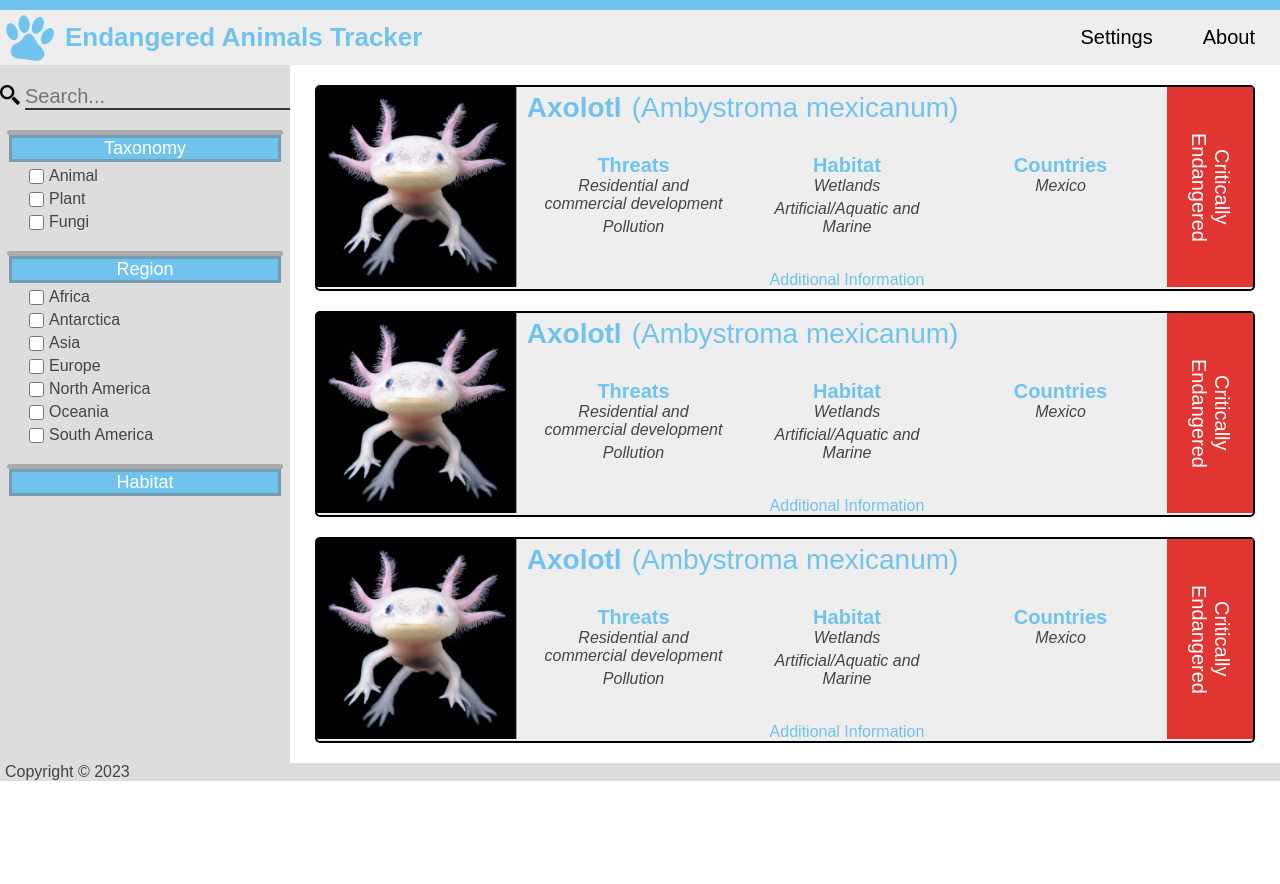
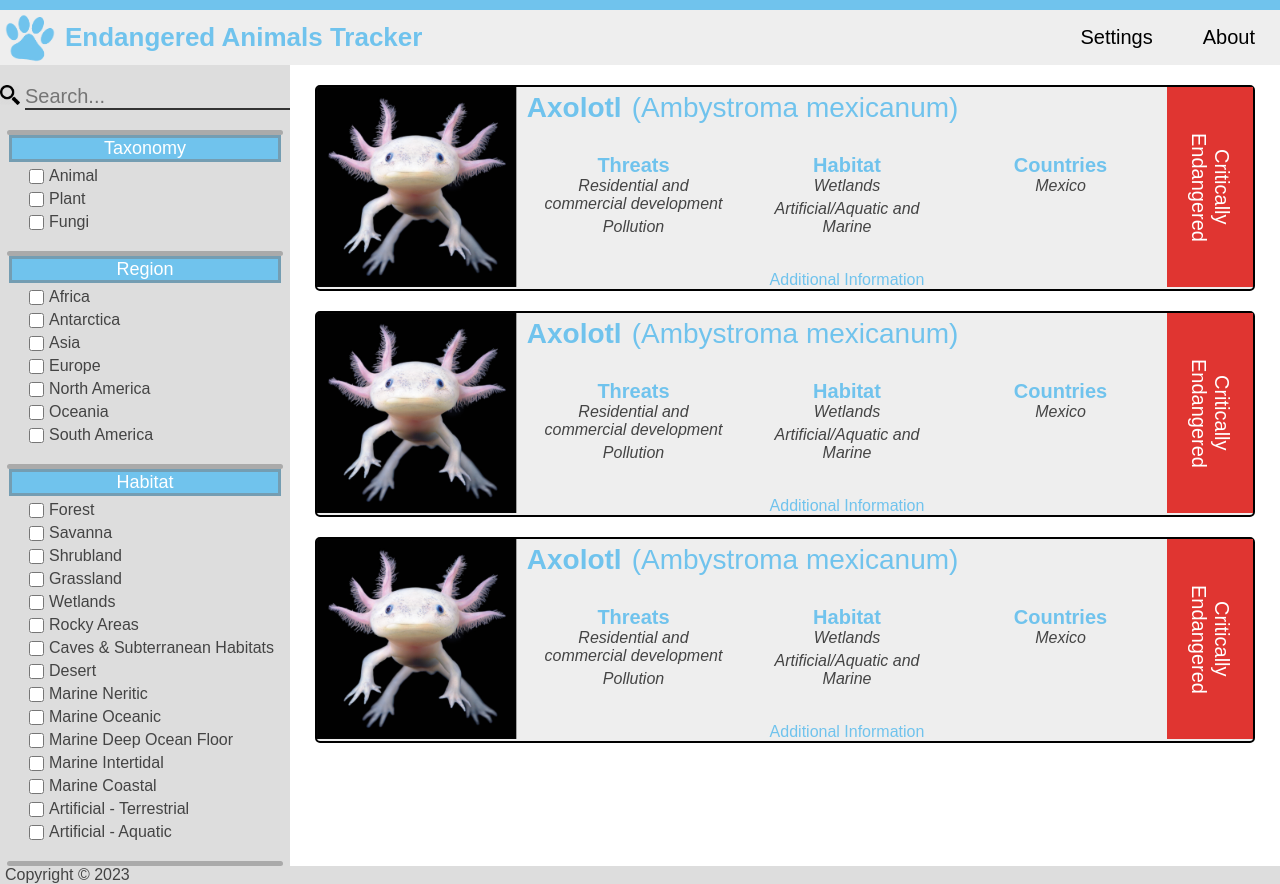
Before and after one commit to euouae682/endangered-animals-tracker, a Vue app: page / in a window 1280 px wide. Before the commit the page ends 800 px from the top, so only its background shows below. Built offline with nearby package versions, Linux system fonts and the light colour scheme.

Commit message:
habitat included in form

```diff
--- a/src/components/Aside.vue
+++ b/src/components/Aside.vue
@@ -10,9 +10,27 @@ const regions = [
   "Oceania",
   "South America",
 ];
+const habitats = [
+  "Forest",
+  "Savanna",
+  "Shrubland",
+  "Grassland",
+  "Wetlands",
+  "Rocky Areas",
+  "Caves & Subterranean Habitats",
+  "Desert",
+  "Marine Neritic",
+  "Marine Oceanic",
+  "Marine Deep Ocean Floor",
+  "Marine Intertidal",
+  "Marine Coastal",
+  "Artificial - Terrestrial",
+  "Artificial - Aquatic"
+]
 
 const display_taxonomy = ref(true);
 const display_region = ref(true);
+const display_habitat = ref(true);
 
 function toggle_taxonomy(event) {
   display_taxonomy.value = !display_taxonomy.value;
@@ -20,6 +38,10 @@ function toggle_taxonomy(event) {
 
 function toggle_region(event) {
   display_region.value = !display_region.value;
+}
+
+function toggle_habitat(event) {
+  display_habitat.value = !display_habitat.value;
 }
 </script>
 
@@ -69,7 +91,23 @@ function toggle_region(event) {
 
     <div class="line"></div>
 
-    <button type="button" class="collapsible-button">Habitat</button>
+    <button @click="toggle_habitat" type="button" class="collapsible-button">
+      Habitat
+    </button>
+    <div v-if="display_habitat" class="collapsible" id="collapse-region">
+      <form>
+        <div v-for="habitat in habitats" class="checkbox-list">
+          <input
+            type="checkbox"
+            :id="'habitat-' + habitat.toLowerCase()"
+            :name="'habitat-' + habitat.toLowerCase()"
+          />
+          <label :for="'habitat-' + habitat.toLowerCase()"> {{ habitat }} </label>
+        </div>
+      </form>
+    </div>
+
+    <div class="line"></div>
   </div>
 </template>
 
@@ -95,6 +133,8 @@ function toggle_region(event) {
 
   align-self: stretch;
   margin: 0 3%;
+
+  cursor: pointer;
 }
 
 .collapsible-button:hover {
```
